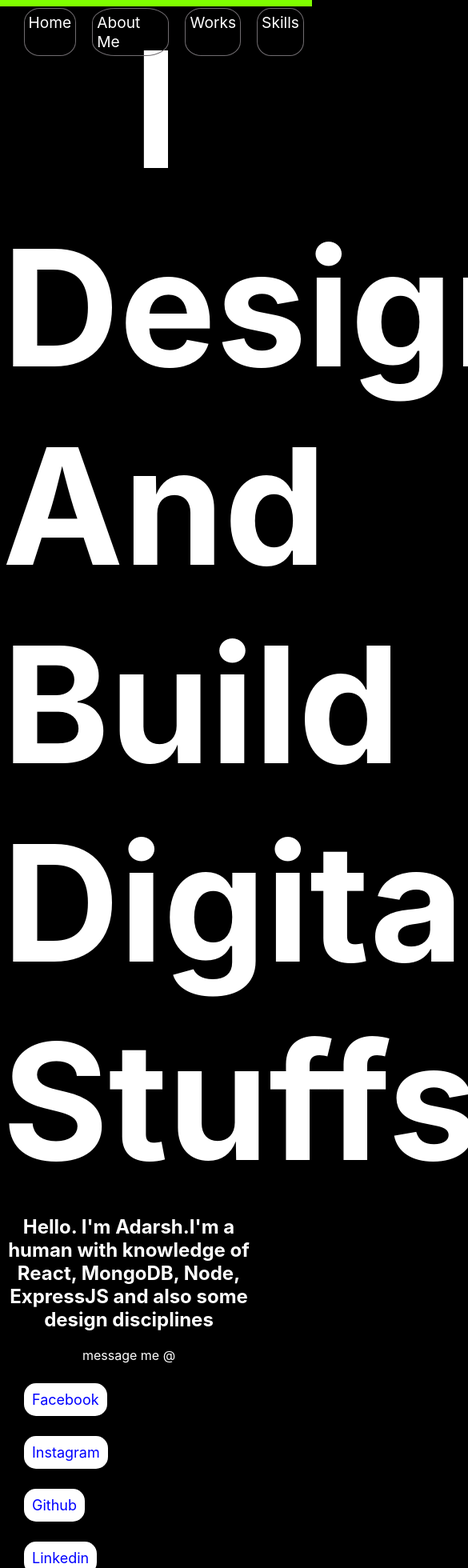
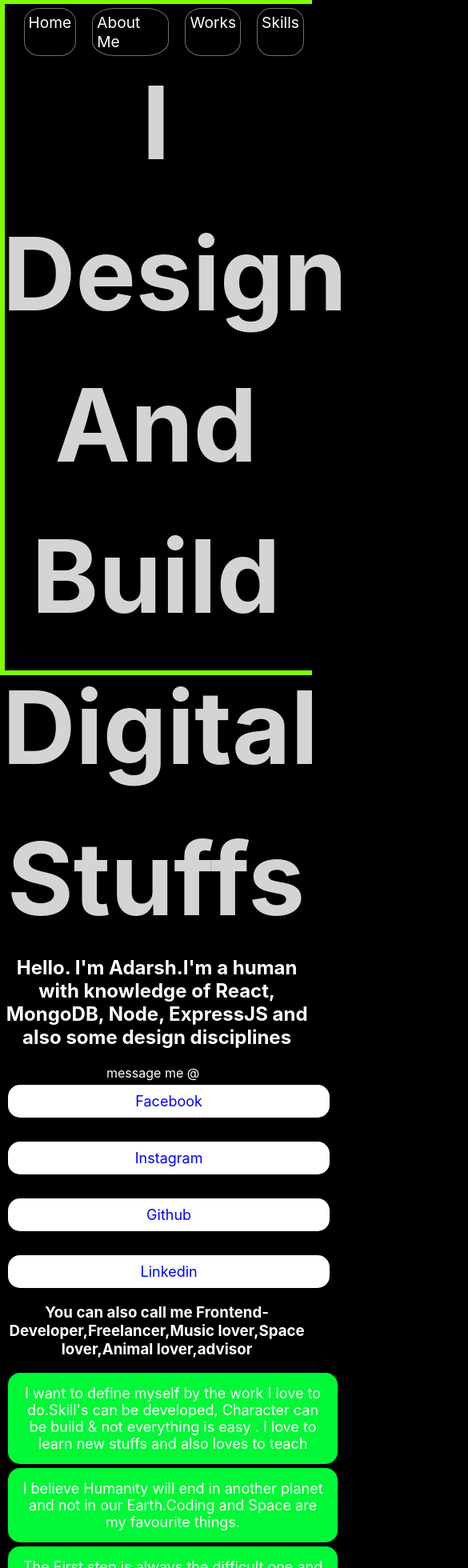
Before and after one commit to adarsh-gupta101/Portfolio101, a React (Create React App) app: page /about in a window 390 px wide. Shown: the top 1960 px of the page at 80% size, 585 px wide, since content can reach past the window. Built offline with nearby package versions, Linux system fonts and the light colour scheme.

Commit message:
responsiveness

```diff
--- a/src/components/About.js
+++ b/src/components/About.js
@@ -6,6 +6,8 @@ const About = () => {
     <div className="about">
       {" "}
       <div className="about__top"></div>
+      <div className="about__left"></div>
+      <div className="about__bottom"></div>
       <div className="top">
         <h1>I </h1> <h1>Design </h1> <h1>And </h1>
         <h1>Build </h1>
@@ -47,21 +49,21 @@ const About = () => {
           You can also call me Frontend-Developer,Freelancer,Music lover,Space
           lover,Animal lover,advisor
         </h3>
-        <p>
-          I want to define myself by the work I want to do.Skill can be
-          developed, Character can be build. I love to learn new stuffs and also
-          loves to teach
+        <p className="P_text">
+          I want to define myself by the work I love to do.Skill's can be
+          developed, Character can be build & not everything is easy . I love to
+          learn new stuffs and also loves to teach
         </p>
-        <p>
-          I believe Humanity will end in other planet and not in our
+        <p className="P_text">
+          I believe Humanity will end in another planet and not in our
           Earth.Coding and Space are my favourite things.{" "}
         </p>
-        <p>
+        <p className="P_text">
           The First step is always the difficult one and it took one year to
           understand that coding is just pattern recognising and not learning
           each and every syntax
         </p>
-        <p>Atlast I guess Iam an selectively introvert </p>
+        <p className="P_text">Alas, I guess Iam an selectively introvert </p>
       </div>
     </div>
   );
--- a/src/components/Work.css
+++ b/src/components/Work.css
@@ -1,24 +1,44 @@
-.work{
-    width:100%;
+.work {
+  width: 100%;
   height: 100%;
   background-color: black;
   margin-top: -55px;
-
 }
-iframe{
+iframe {
   margin-top: 125px;
   margin-left: 15px;
-    overflow:hidden
-
+  overflow: hidden;
 }
-.iframe::-webkit-scrollbar{
+.iframe::-webkit-scrollbar {
   display: none;
 }
-.img{
+.img {
   margin: 25px;
   transition: width 2s;
 }
-.img:hover{
+.img:hover {
   width: 50%;
   border: 2px solid white;
 }
+
+/* width */
+.iframe::-webkit-scrollbar {
+  width: 12px;
+}
+
+/* Track */
+.iframe::-webkit-scrollbar-track {
+  box-shadow: inset 0 0 5px grey;
+  border-radius: 8px;
+}
+
+/* Handle */
+iframe::-webkit-scrollbar-thumb {
+  background: chartreuse;
+  border-radius: 6px;
+}
+
+/* Handle on hover */
+::-webkit-scrollbar-thumb:hover {
+  background: #027524;
+}
--- a/src/components/about.css
+++ b/src/components/about.css
@@ -9,6 +9,7 @@
 .top > h1 {
   font-size: 24vh;
   margin: 3px;
+  margin-top: 35px;
 }
 .about > img {
   margin-left: 45%;
@@ -34,11 +35,11 @@
 .socialmedia > a {
   text-decoration: none;
   color: blue;
+  margin-left: 10px;
 }
 .socialmedia > a > p {
   background-color: white;
   padding: 10px;
-  margin: 25px;
 }
 @media only screen and (max-width: 600px) {
   p {
@@ -47,11 +48,22 @@
   .about > img {
     display: none;
   }
+  .P_text {
+    color: white;
+  }
   .aboutme,
   .about p {
     margin-left: 0%;
-    max-width: 80%;
+    width: 98vw;
     margin: 5px;
+  }
+  .top > h1 {
+    color: rgb(212, 212, 212);
+    font-size: 15vh;
+    margin-top: ;
+  }
+  .top {
+    margin-top: 65px;
   }
   .about {
     align-items: center;
@@ -75,10 +87,24 @@
   }
 }
 .about__top {
-  height: 8px;
+  height: 5px;
   width: 100%;
   position: fixed;
   top: 0;
+  background-color: chartreuse;
+}
+.about__left {
+  height: 100vh;
+  width: 6px;
+  position: fixed;
+  top: 0;
+  background-color: chartreuse;
+}
+.about__bottom {
+  height: 6px;
+  width: 100%;
+  position: fixed;
+  bottom: 0;
   background-color: chartreuse;
 }
 /* width */
--- a/src/components/header.css
+++ b/src/components/header.css
@@ -8,7 +8,7 @@ li > a {
   text-decoration: none;
   color: rgb(255, 255, 255);
   border: 1px solid rgb(112, 108, 112);
-  border-radius:30%;
+  border-radius: 30%;
   font-size: larger;
   z-index: 1;
 }
@@ -17,17 +17,23 @@ li > a {
   margin-left: 40%;
 }
 li > a:hover {
-  color:black;
+  color: black;
   border: 1px solid green;
   background-color: chartreuse;
 }
-@media only  screen and (max-width:600px){
-  .header{
+@media only screen and (max-width: 600px) {
+  .header {
     margin-left: 5%;
   }
 }
 @media only screen and (max-width: 380px) {
-  li>a{
-    font-size: medium;
+  li > a {
+    font-size: large;
+  }
+  li > a {
+    width: fit-content;
+  }
+  li {
+    padding: 5px;
   }
 }
--- a/src/components/skills.css
+++ b/src/components/skills.css
@@ -1,23 +1,21 @@
-.skills{
+.skills {
   background-color: black;
   margin-top: -55px;
   display: grid;
-    ;
   margin-top: -55px;
   align-items: center;
-
 }
-.skills>img{
-    width:22vw;
-    background:rgb(238, 237, 170);
-
+.skills > img {
+  width: 22vw;
+  background-color: rgb(255, 255, 255);
 }
-.skill__image{
+.skill__image {
   padding: 15px;
-    margin: 75px;margin-left: 35%;
+  margin: 75px;
+  margin-left: 35%;
   transition: opacity 1s;
 }
-.skill__image:hover{
+.skill__image:hover {
   bckground-color: rgb(255, 140, 0);
   opacity: 0.4;
 }
```
Lines whose indentation alone changed are shown as unchanged.
